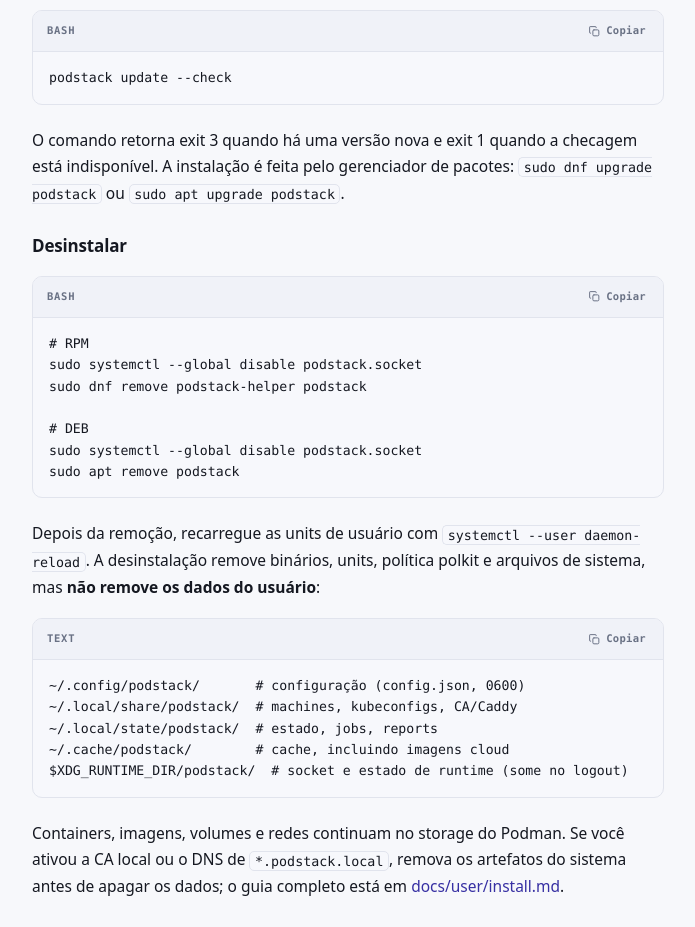
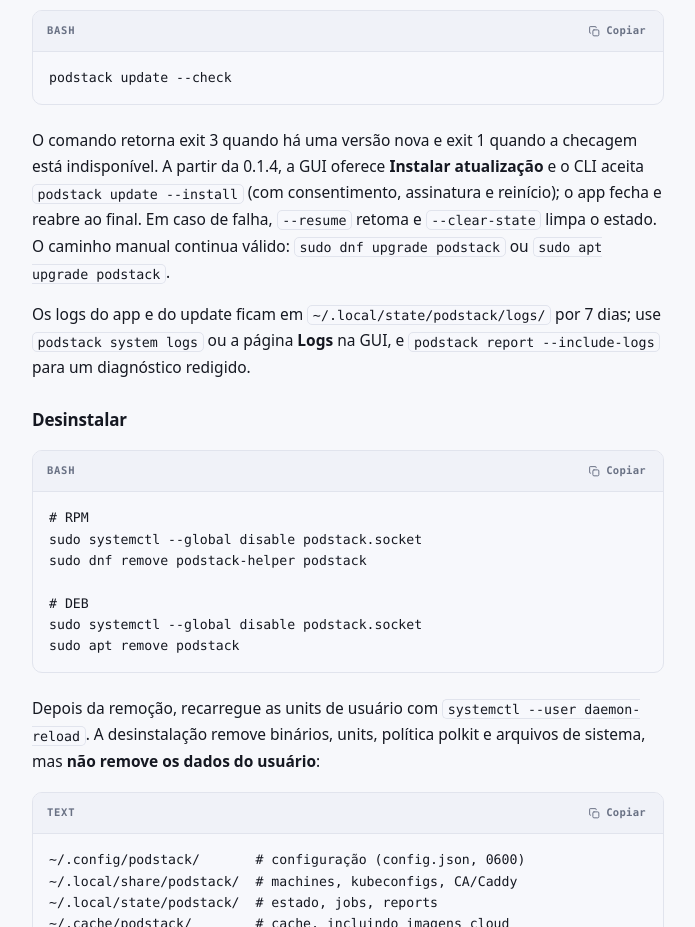
Before and after one commit to marcos2872/podstack, a plain HTML site: page web/install.html in a window 1280 px wide. Shown: the part 5800-6727 px from the top of the page, without its empty margins (320-1015 px from the left). Drawn offline with Linux system fonts and the light colour scheme.

Commit message:
docs: atualiza instalação, updates e logs para a spec 002
Documenta update assistido/retomada, logs de 7 dias, system logs, report e runbook de upgrade com o app aberto no guia de instalação e troubleshooting, além do site e do CHANGELOG. Registra os pendentes de release (translations/bump/E2E).

```diff
--- a/web/install.html
+++ b/web/install.html
@@ -571,7 +571,8 @@ journalctl -u podstack-helper.service -n 100 --no-pager</code></pre>
 <h3 id="atualizar">Atualizar</h3>
 <p>Os updates são assinados e verificados antes de aplicar. Para consultar o manifesto:</p>
 <pre data-lang="bash" tabindex="0"><code>podstack update --check</code></pre>
-<p>O comando retorna exit 3 quando há uma versão nova e exit 1 quando a checagem está indisponível. A instalação é feita pelo gerenciador de pacotes: <code>sudo dnf upgrade podstack</code> ou <code>sudo apt upgrade podstack</code>.</p>
+<p>O comando retorna exit 3 quando há uma versão nova e exit 1 quando a checagem está indisponível. A partir da 0.1.4, a GUI oferece <strong>Instalar atualização</strong> e o CLI aceita <code>podstack update --install</code> (com consentimento, assinatura e reinício); o app fecha e reabre ao final. Em caso de falha, <code>--resume</code> retoma e <code>--clear-state</code> limpa o estado. O caminho manual continua válido: <code>sudo dnf upgrade podstack</code> ou <code>sudo apt upgrade podstack</code>.</p>
+<p>Os logs do app e do update ficam em <code>~/.local/state/podstack/logs/</code> por 7 dias; use <code>podstack system logs</code> ou a página <strong>Logs</strong> na GUI, e <code>podstack report --include-logs</code> para um diagnóstico redigido.</p>
 <h3 id="desinstalar">Desinstalar</h3>
 <pre data-lang="bash" tabindex="0"><code># RPM
 sudo systemctl --global disable podstack.socket
```
Also changed, not shown: 5 other files.
